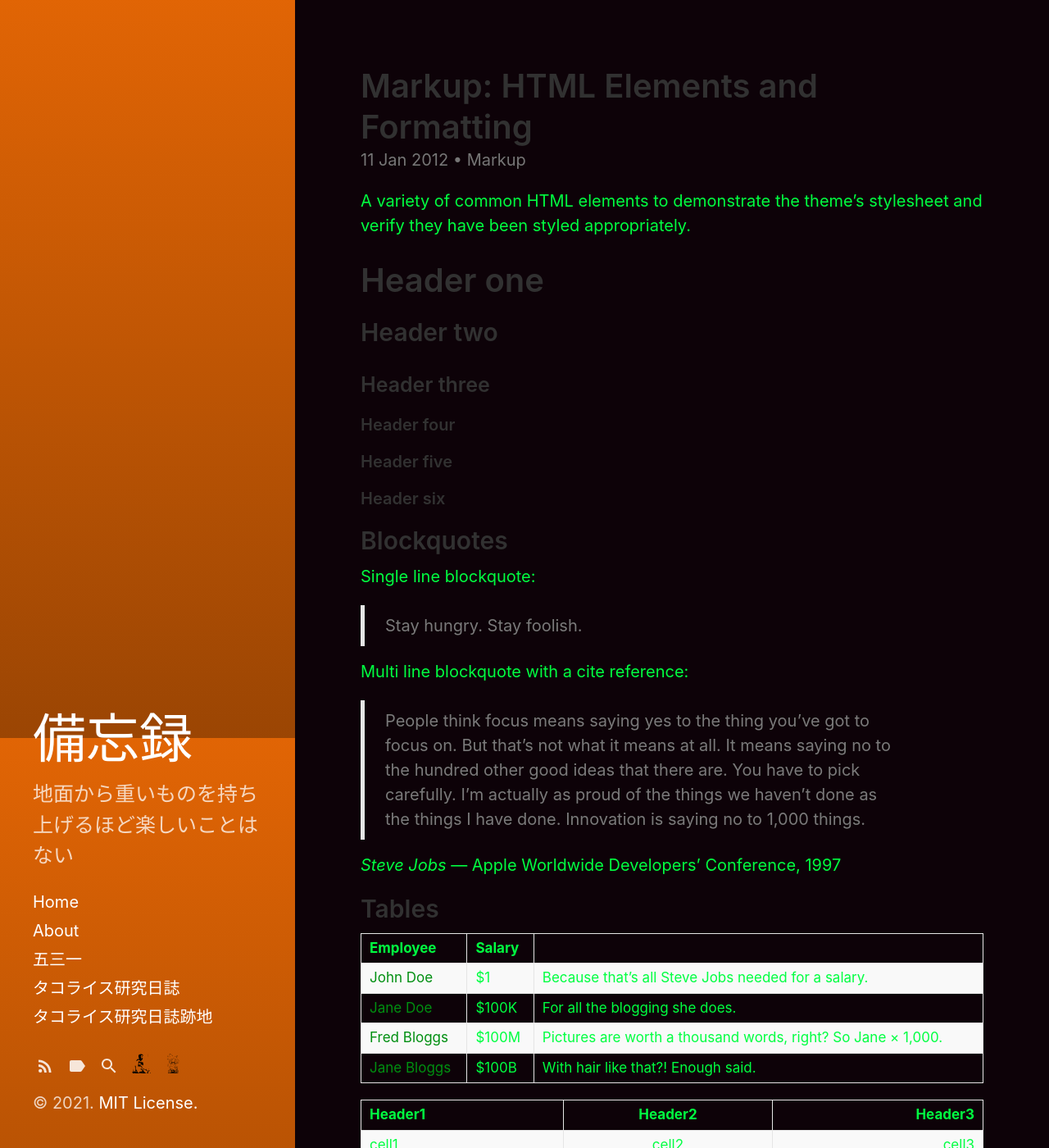
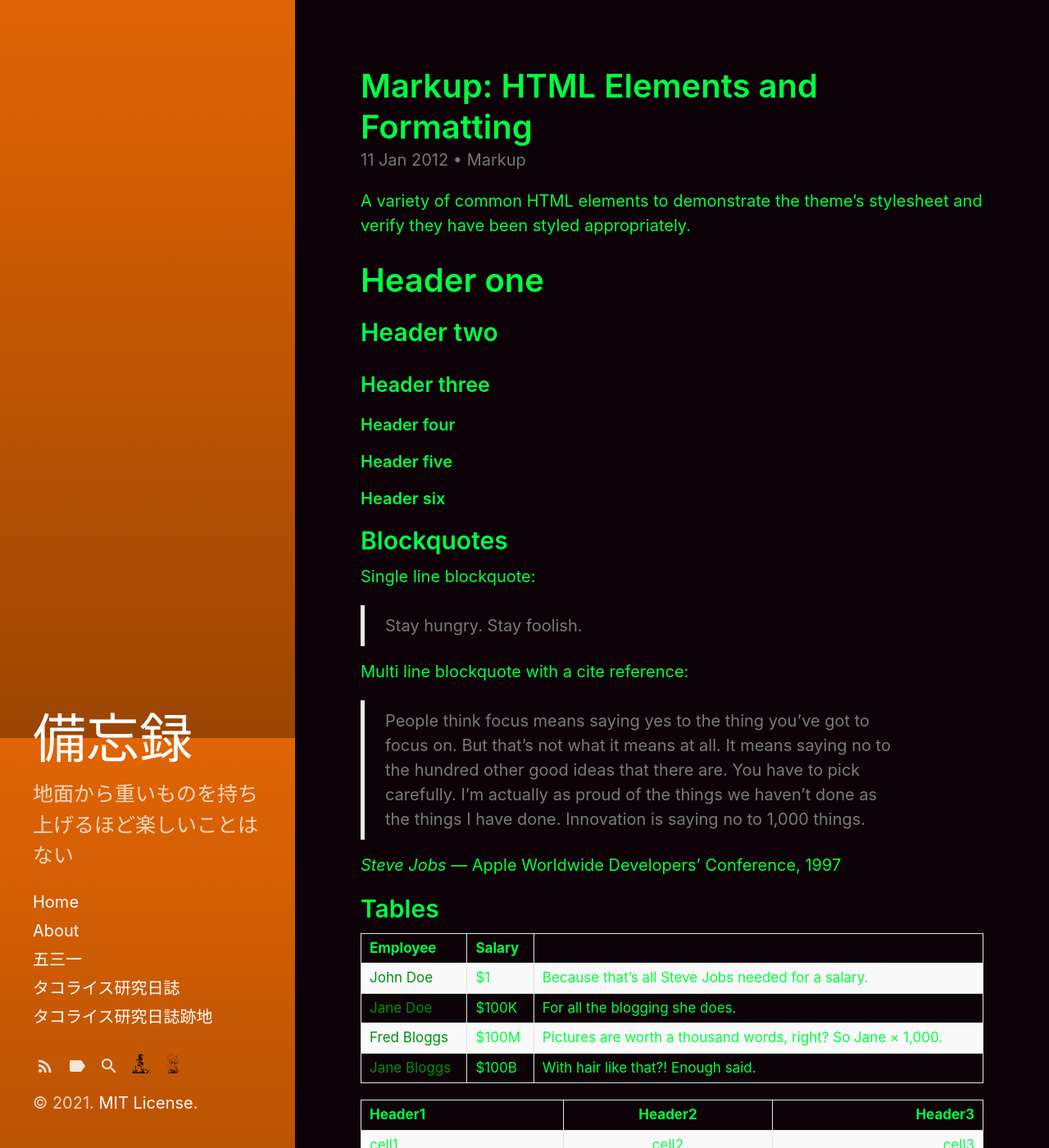
Before and after one commit to buckybean/buckybean.github.io, a Jekyll site: the page built from _posts/2012-01-11-markup-html-elements-and-formatting.md, in a window 1280 px wide and 1400 px high. Shown: the whole window at 82% size. Built offline with Jekyll 4.4.1, drawn with Linux system fonts in a browser that asks for light colours.

Commit message:
Update main.scss

```diff
--- a/assets/css/main.scss
+++ b/assets/css/main.scss
@@ -5,6 +5,7 @@
 
 $body-color: #00FF41;
 $body-bg: #0D0208;
+$heading-color: #00FF41;
 $sidebar-bg-color: #BE5504;
 $link-color: #008F11;
 $sidebar-sticky: true;
```
